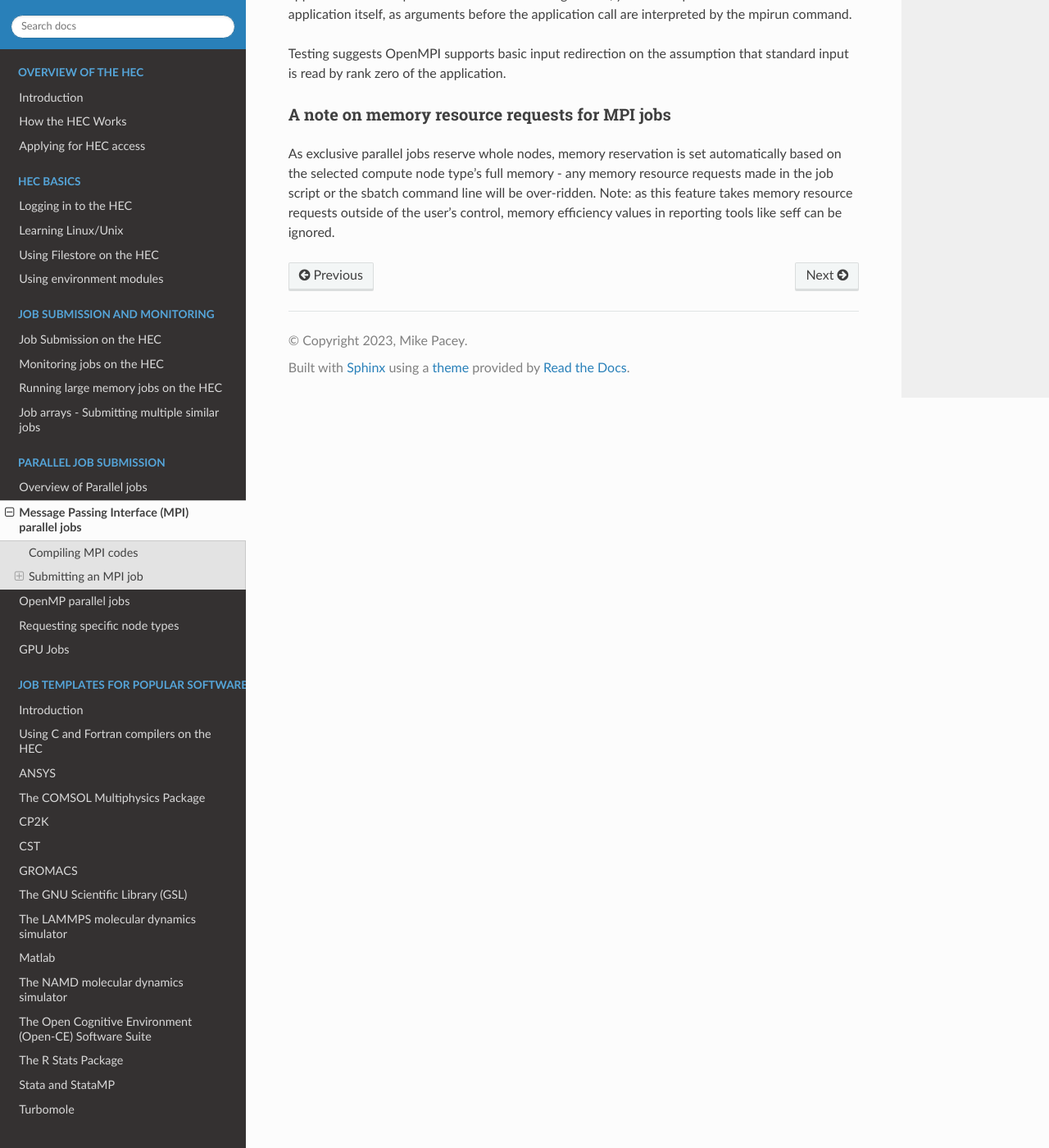
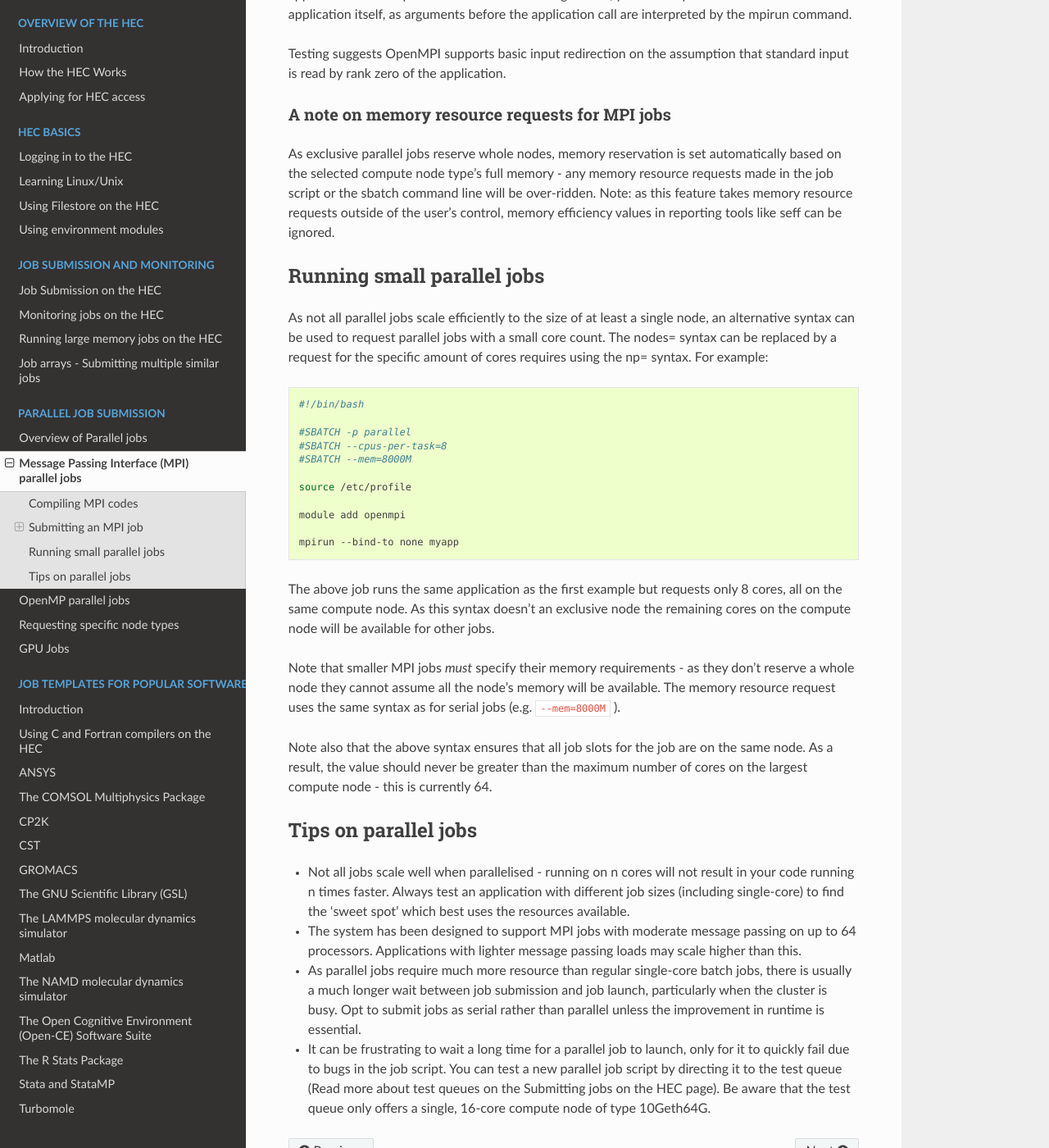
Before and after one commit to MikePacey/Lancaster-HEC, a Sphinx documentation site: the page built from docs/mpi.rst, in a window 1280 px wide and 1400 px high, scrolled down 2646 px. Shown: the whole window at 82% size. Built offline with Sphinx 7.4.7 and the Read the Docs theme 2.0.0, drawn with Linux system fonts in a browser that asks for light colours; formulas are drawn with MathJax 3.

Commit message:
main branch

```diff
--- a/docs/mpi.rst
+++ b/docs/mpi.rst
@@ -151,3 +151,66 @@ any memory resource requests made in the job script or the sbatch command
 line will be over-ridden. Note: as this feature takes memory resource
 requests outside of the user's control, memory efficiency values in reporting
 tools like seff can be ignored.
+
+Running small parallel jobs
+---------------------------
+
+As not all parallel jobs scale efficiently to the size of at least a
+single node, an alternative syntax can be used to request parallel
+jobs with a small core count. The nodes= syntax can be replaced by a
+request for the specific amount of cores requires using the np=
+syntax. For example:
+
+.. code-block:: bash
+
+  #!/bin/bash
+
+  #SBATCH -p parallel
+  #SBATCH --cpus-per-task=8
+  #SBATCH --mem=8000M
+
+  source /etc/profile
+
+  module add openmpi
+
+  mpirun --bind-to none myapp
+
+The above job runs the same application as the first example but
+requests only 8 cores, all on the same compute node. As this syntax
+doesn't an exclusive node the remaining cores on the compute
+node will be available for other jobs.
+
+Note that smaller MPI jobs *must* specify their memory requirements - as
+they don't reserve a whole node they cannot assume all the node's
+memory will be available. The memory resource request uses the same
+syntax as for serial jobs (e.g. ``--mem=8000M`` ).
+
+Note also that the above syntax ensures that all job slots for the job
+are on the same node. As a result, the value should never be greater
+than the maximum number of cores on the largest compute node - this is
+currently 64.
+
+Tips on parallel jobs
+---------------------
+
+* Not all jobs scale well when parallelised - running on n cores will
+  not result in your code running n times faster. Always test an
+  application with different job sizes (including single-core) to find
+  the 'sweet spot' which best uses the resources available.
+
+* The system has been designed to support MPI jobs with moderate message
+  passing on up to 64 processors. Applications with lighter message
+  passing loads may scale higher than this.
+
+* As parallel jobs require much more resource than regular single-core
+  batch jobs, there is usually a much longer wait between job submission
+  and job launch, particularly when the cluster is busy. Opt to submit
+  jobs as serial rather than parallel unless the improvement in runtime
+  is essential.
+
+* It can be frustrating to wait a long time for a parallel job to
+  launch, only for it to quickly fail due to bugs in the job script. You
+  can test a new parallel job script by directing it to the test queue
+  (Read more about test queues on the Submitting jobs on the HEC
+  page). Be aware that the test queue only offers a single, 16-core
+  compute node of type 10Geth64G.
```
